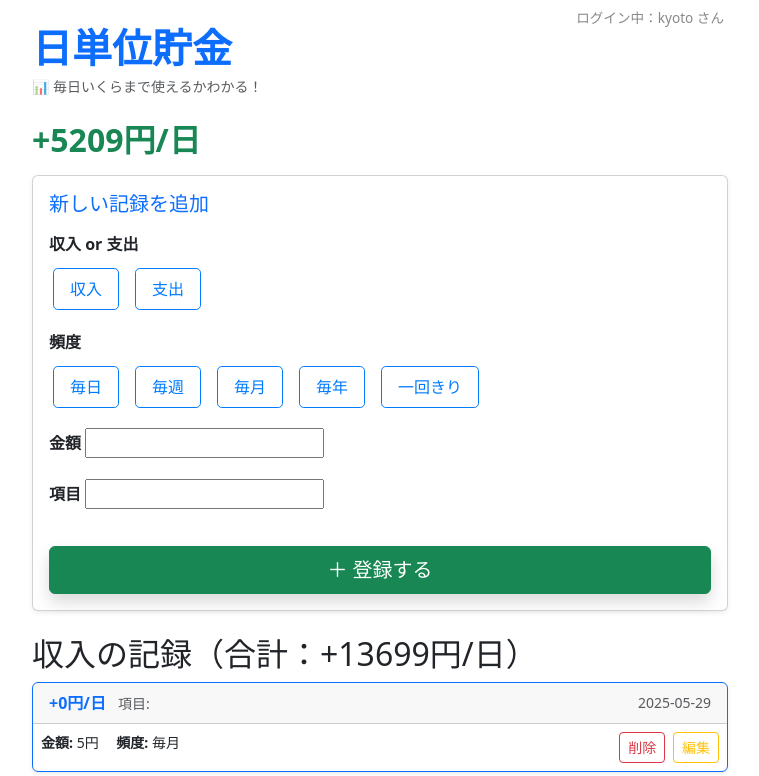
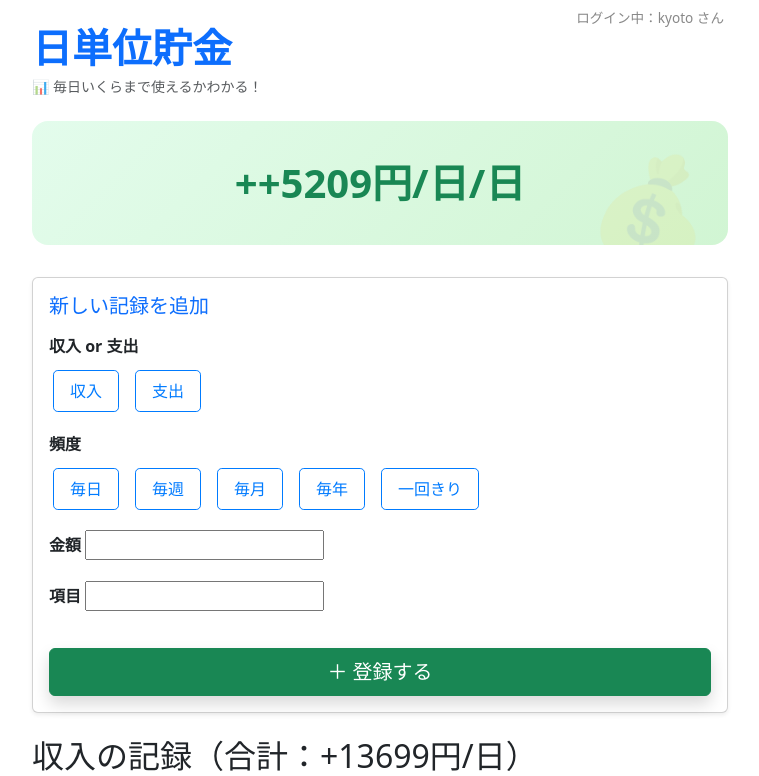
Before and after one commit to kyonomiyako/nichitan-shisan-kanri, a Django app: page / in a window 1280 px wide. Shown: the top 776 px of the page, without its empty margins (260-1019 px from the left). Run offline with Django 4.2, Linux system fonts and the light colour scheme; a user stored in the database is signed in; data comes from the database, SQL or seed files in the repository.

```diff
--- a/ledger/templates/ledger/home.html
+++ b/ledger/templates/ledger/home.html
@@ -37,6 +37,26 @@
             font-weight: bold;
             color: #198754;
         }
+        .hero-daily {
+            background: linear-gradient(135deg, #e3fcec, #d1f5d3);
+            border-radius: 1rem;
+            padding: 2rem 1rem;
+            text-align: center;
+            font-size: 2.5rem;
+            font-weight: bold;
+            color: #198754;
+            margin-bottom: 2rem;
+            position: relative;
+            overflow: hidden;
+        }
+        .hero-daily::before {
+            content: "💰";
+            font-size: 6rem;
+            opacity: 0.1;
+            position: absolute;
+            top: 10px;
+            right: 20px;
+        }
     </style>
 </head>
 <body class="container py-4" style="max-width: 720px; position: relative;">
@@ -51,15 +71,14 @@
 <p class="text-muted mb-4 small">
     <span class="me-1">📊</span>毎日いくらまで使えるかわかる！
 </p>
-<h2 class="mb-3"><span class="highlight-daily">{{ daily_str }}</span></h2>
+
+<div class="hero-daily">
+    +{{ daily_str }}/日
+</div>
 
 {% if allowance_str %}
-<h2 class="mb-3">
-    <div class="p-4 rounded text-center shadow" style="background: #d4f7d4; position: relative;">
-        <span class="fs-2 fw-bold text-success">{{ daily_str }}</span>
-        <img src="https://cdn-icons-png.flaticon.com/512/3135/3135715.png" alt="money" style="width: 60px; position: absolute; right: 1rem; bottom: 0.5rem; opacity: 0.2;">
-    </div>
-</h2>{% endif %}
+<div class="alert alert-info">{{ allowance_str }}</div>
+{% endif %}
 
 
 <!-- 記録追加フォーム（アップグレード版） -->
```
